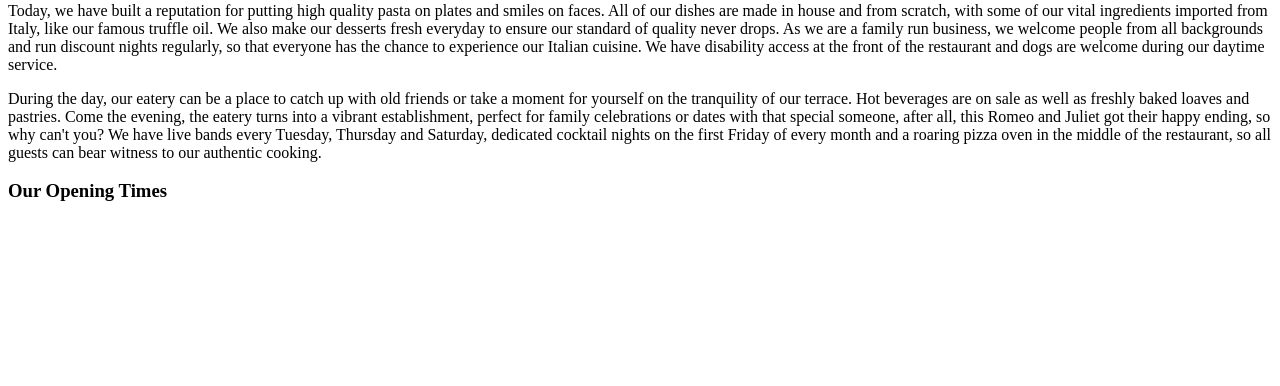
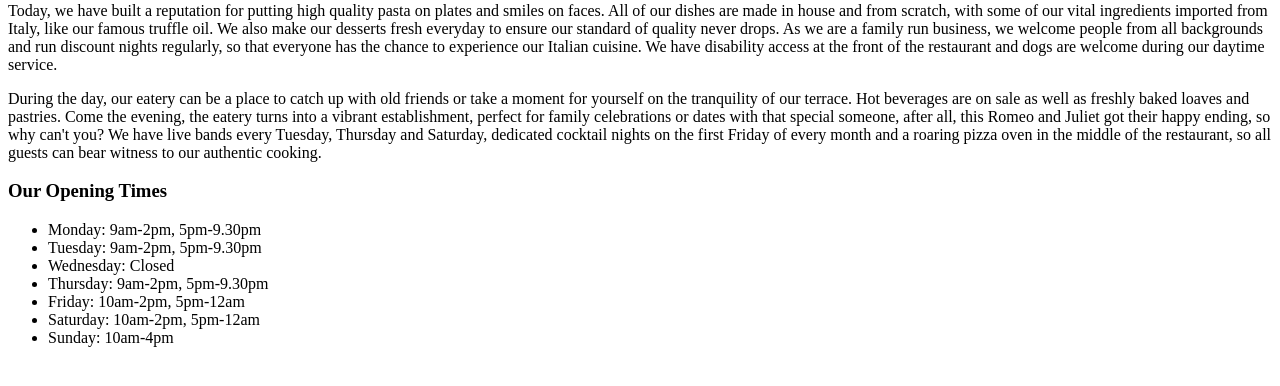
Before and after one commit to LaurenForster25/romeo-and-juliet-bistro, a Django app: template bookings/templates/bookings/home_page.html in a window 1280 px wide. Shown: the part 202-588 px from the top of the page. Run offline with Django 5.2, Linux system fonts and the light colour scheme; the template is opened without the code that fills it, so the values that code supplies are empty.

Commit message:
Adding opening times list

```diff
--- a/bookings/templates/bookings/home_page.html
+++ b/bookings/templates/bookings/home_page.html
@@ -31,6 +31,15 @@
                 in the middle of the restaurant, so all guests can bear witness to our authentic cooking.
             </p>
           <h3> Our Opening Times </h3>
+            <ul>
+                <li>Monday: 9am-2pm, 5pm-9.30pm</li>
+                <li>Tuesday: 9am-2pm, 5pm-9.30pm</li>
+                <li>Wednesday: Closed</li>
+                <li>Thursday: 9am-2pm, 5pm-9.30pm</li>
+                <li>Friday: 10am-2pm, 5pm-12am</li>
+                <li>Saturday: 10am-2pm, 5pm-12am</li>
+                <li>Sunday: 10am-4pm</li>
+            </ul>
     </main>
 </body>
 </html>
```
